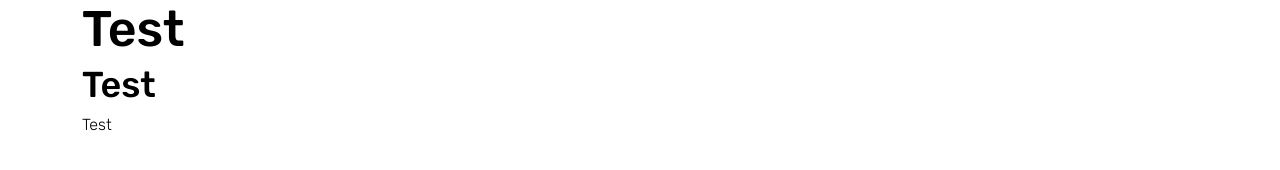
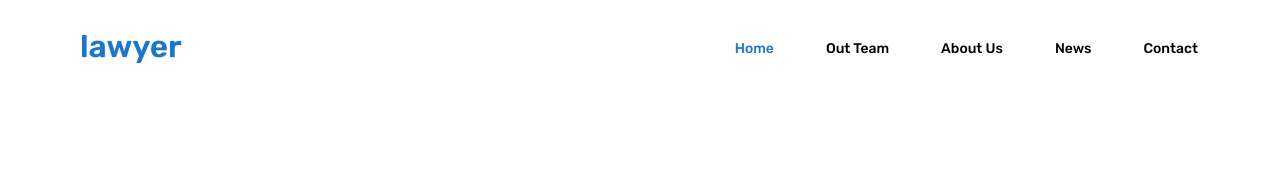
Before and after one commit to djordjevic-zoran/Bootstrap-test1, a plain HTML site: page public_html/index.html in a window 1280 px wide. Drawn offline with Linux system fonts and the light colour scheme.

Commit message:
header done

```diff
--- a/public_html/index.html
+++ b/public_html/index.html
@@ -33,11 +33,40 @@ Click nbfs://nbhost/SystemFileSystem/Templates/Other/html.html to edit this temp
     </head>
     <body>
 
-        <div class="container">
-            <h1>Test</h1>
-            <h2>Test</h2>
-            <p>Test</p>
-        </div>
+        <header class="py-3 py-lg-5 bg-white">
+            <nav class="navbar navbar-expand-lg">
+                <div class="container">
+                    <a class="navbar-brand" href="#">
+                        <img src="images/lawyar-logo.png" alt=""/>
+                    </a>
+                    <button class="navbar-toggler" type="button" data-bs-toggle="collapse" data-bs-target="#main-menu" aria-controls="main-menu" aria-expanded="false" aria-label="Toggle navigation">
+                        <span></span>
+                        <span></span>
+                        <span></span>
+                    </button>
+                    <div class="collapse navbar-collapse" id="main-menu">
+                        <ul class="navbar-nav ms-auto pt-3 pt-lg-0">
+                            <li class="nav-item">
+                                <a class="nav-link active text-capitalize" aria-current="page" href="#">Home</a>
+                            </li>
+                            <li class="nav-item">
+                                <a class="nav-link text-capitalize" href="#">Out Team</a>
+                            </li>
+                            <li class="nav-item">
+                                <a class="nav-link text-capitalize" href="#">About Us</a>
+                            </li>
+                            <li class="nav-item">
+                                <a class="nav-link text-capitalize" href="#">News</a>
+                            </li>
+                            <li class="nav-item">
+                                <a class="nav-link text-capitalize" href="#">Contact</a>
+                            </li>
+                        </ul>
+
+                    </div>
+                </div>
+            </nav>
+        </header>
 
 
 
--- /dev/null
+++ b/public_html/scss/partials/_header.scss
@@ -0,0 +1,41 @@
+
+header{
+    .navbar-brand{
+        max-width: 100px;
+        padding: 0;
+        img{
+            display: block;
+        }
+    }
+    .navbar-toggler{
+        border: none;
+        box-shadow: none !important;
+        outline: none !important;
+        span{
+            width: 3rem;
+            height: 3px;
+            background-color: $primary;
+            display: block;
+            margin-bottom: 5px;
+            &:last-of-type{
+                margin-bottom: 0;
+            }
+        }
+    }
+    .navbar-nav{
+        .nav-item{
+            @media(min-width: 992px){
+                margin-left: 5.2rem;
+            }
+            .nav-link{
+                font-size: 1.4rem;
+                font-weight: 500;
+                line-height: 1.659rem;
+                padding: 10px 0;
+                @media(min-width: 992px){
+                    padding: 0;
+                }
+            }
+        }
+    }
+}
--- a/public_html/scss/partials/_overide-bootstrap.scss
+++ b/public_html/scss/partials/_overide-bootstrap.scss
@@ -9,12 +9,15 @@ $body-color: #000;
 $dark-color: #11284B;
 
 $container-max-widths: (
-  sm: 540px,
-  md: 720px,
-  lg: 960px,
-  xl: 1140px,
-  xxl: 1140px //1320px
+sm: 540px,
+md: 720px,
+lg: 960px,
+xl: 1140px,
+xxl: 1140px //1320px
 );
 
 $h1-font-size: 5rem;
 $h2-font-size: 3.6rem;
+$navbar-light-color:                #000;
+$navbar-light-hover-color:       $blue;
+$navbar-light-active-color:      $blue;
--- a/public_html/scss/theme.scss
+++ b/public_html/scss/theme.scss
@@ -4,3 +4,4 @@
 @import "partials/_fonts.scss";
 @import "partials/_animations.scss";
 @import "partials/_base.scss";
+@import "partials/_header.scss";
```
Also changed, not shown: public_html/css/theme.css, public_html/images/lawyar-logo.png (added), 1 other file.
